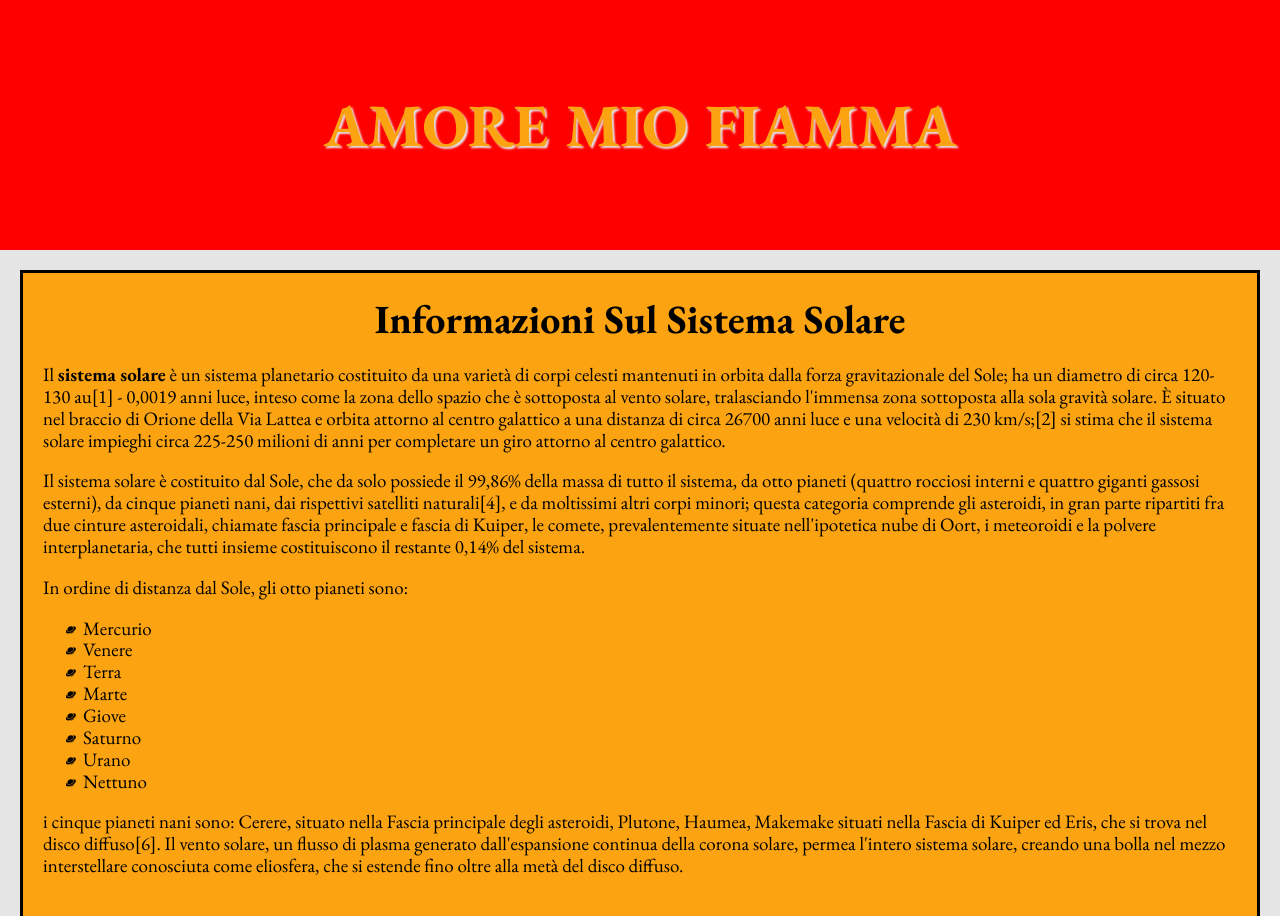
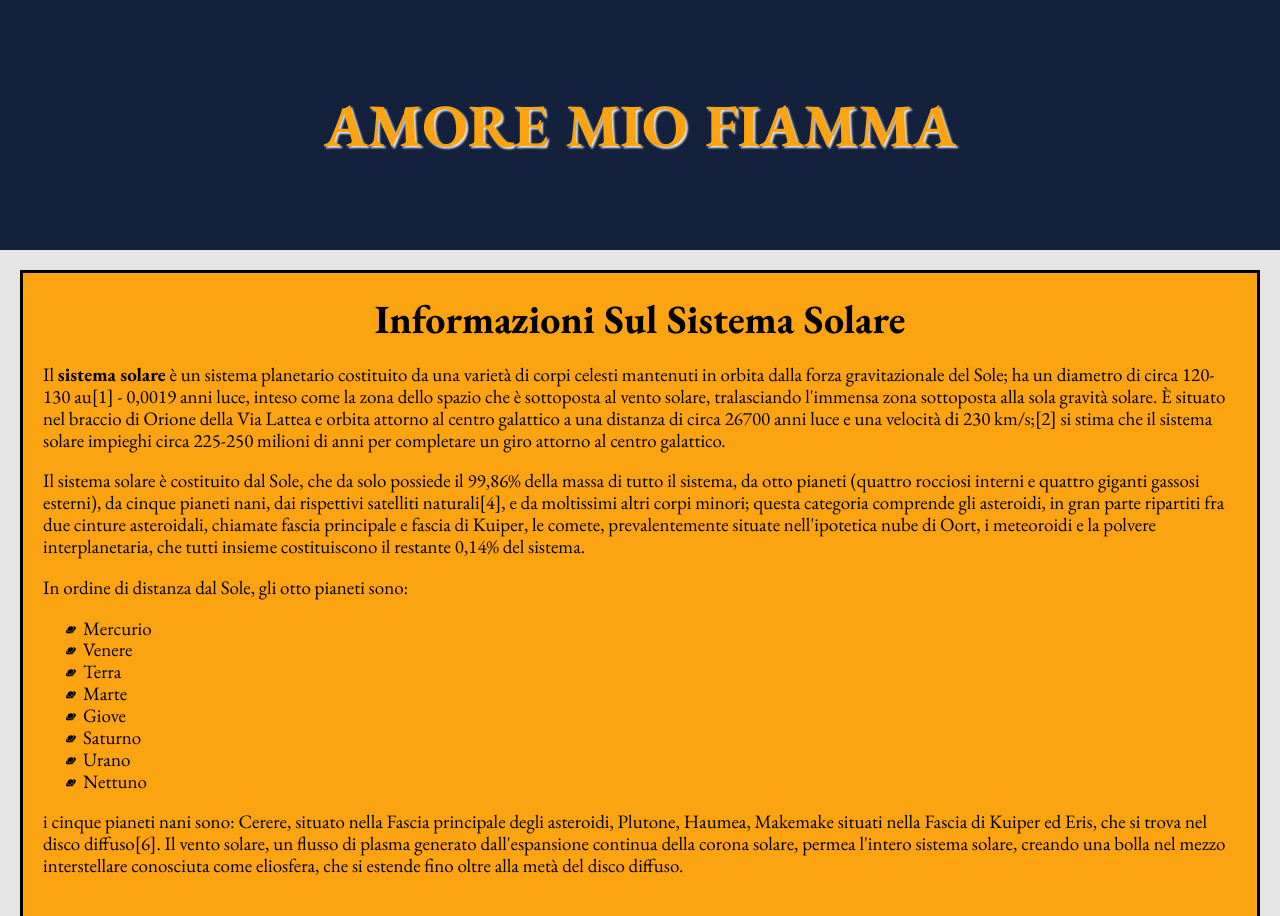
Before and after one commit to Mohammajid/Pianeta, a plain HTML site: page index.html in a window 1280 px wide. Shown: the top 916 px of the page. Drawn offline with nearby package versions, Linux system fonts and the light colour scheme.

Commit message:
cambio colore sfondo titolo

```diff
--- a/src/css/index.css
+++ b/src/css/index.css
@@ -14,7 +14,7 @@ body {
 }
 
 div#header {
-  background-color: red;
+  background-color: #14213dff;
   min-height: 250px;
   line-height: 250px;
 }
```
